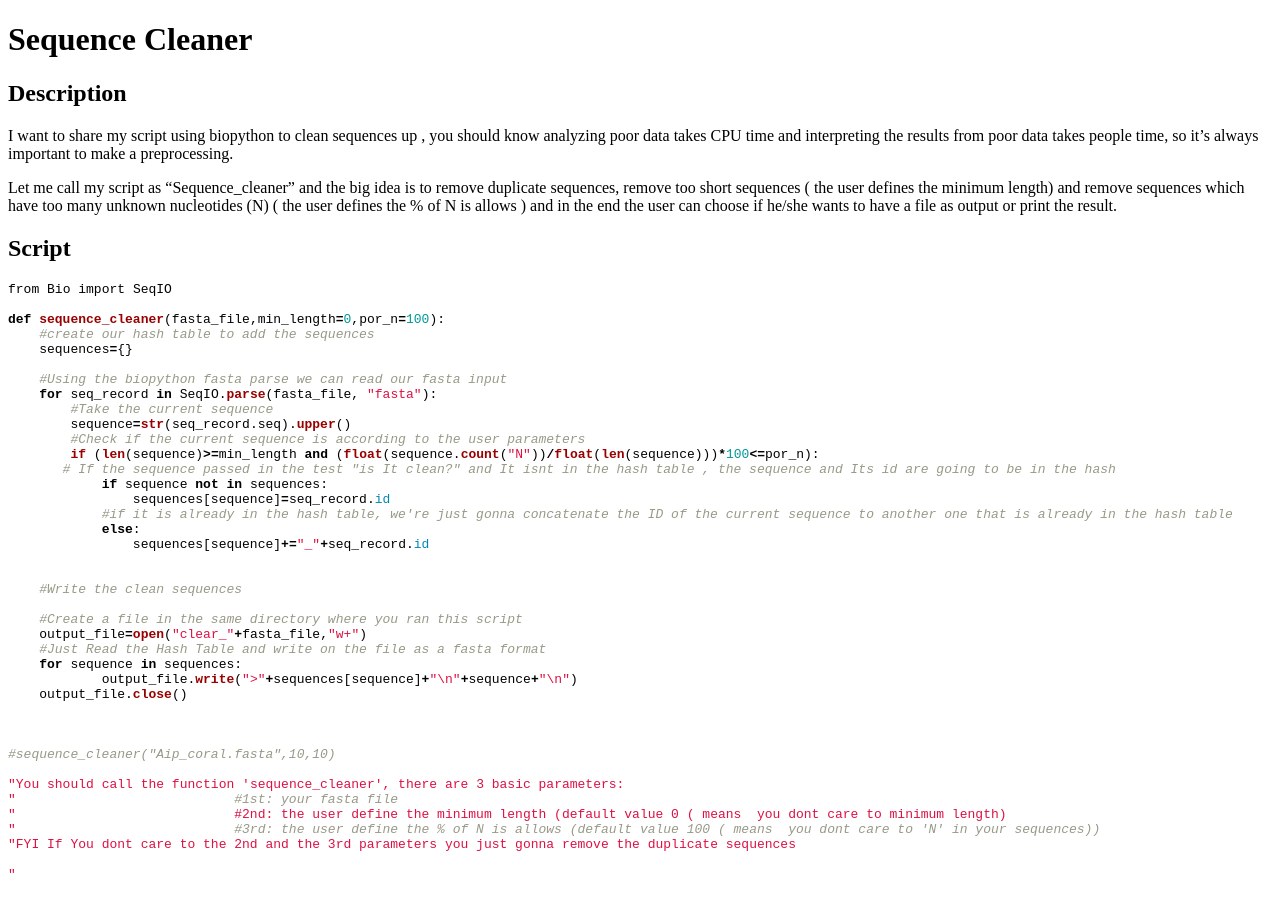
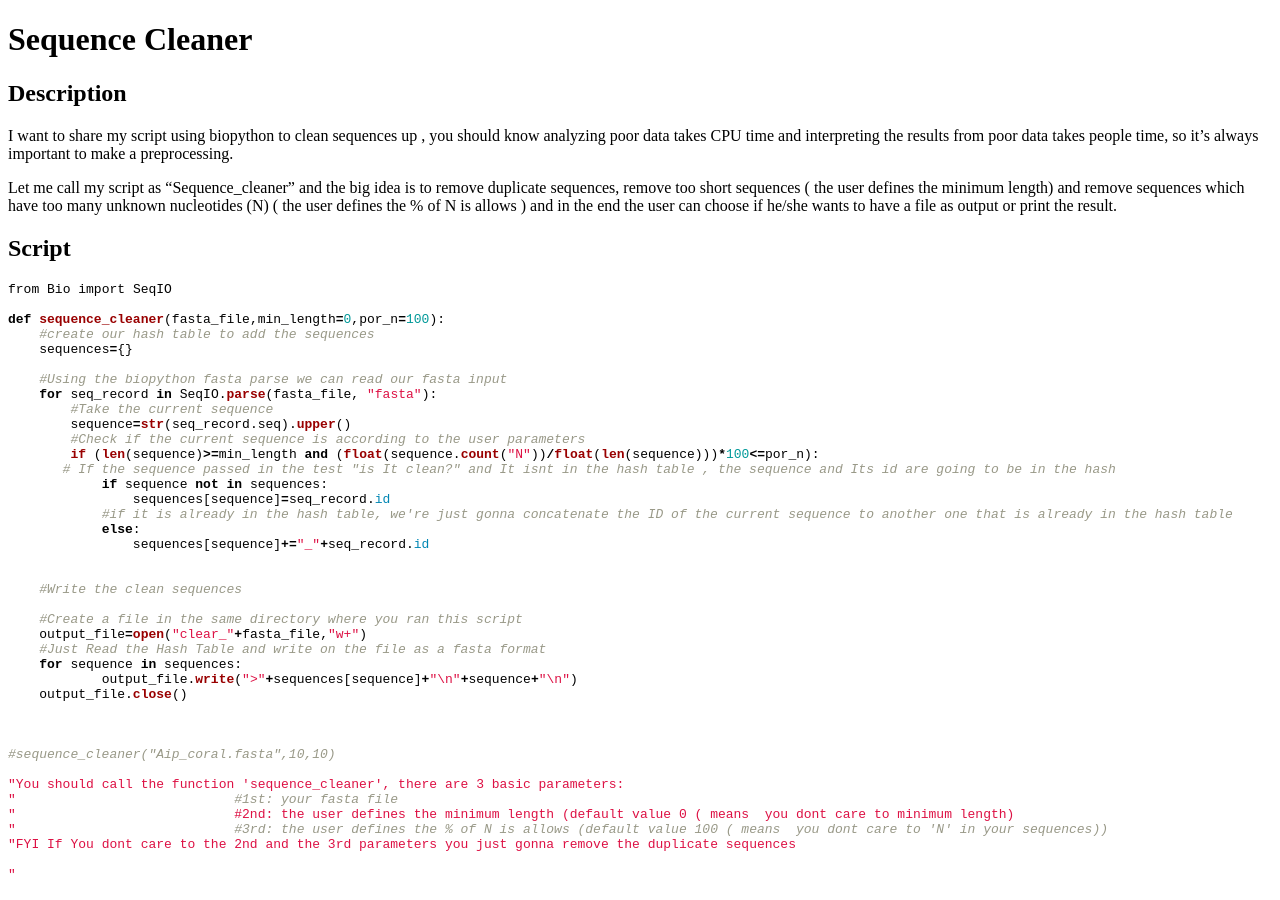
Before and after one commit to biopython/biopython.github.io, a Jekyll site: the page built from wiki/Sequence_Cleaner.md, in a window 1280 px wide. Built offline with Jekyll 4.4.1, drawn with Linux system fonts in a browser that asks for light colours.

Commit message:
/* Script */

```diff
--- a/wiki/Sequence_Cleaner.md
+++ b/wiki/Sequence_Cleaner.md
@@ -58,8 +58,8 @@ def sequence_cleaner(fasta_file,min_length=0,por_n=100):
 
 "You should call the function 'sequence_cleaner', there are 3 basic parameters:
 "                            #1st: your fasta file
-"                            #2nd: the user define the minimum length (default value 0 ( means  you dont care to minimum length)
-"                            #3rd: the user define the % of N is allows (default value 100 ( means  you dont care to 'N' in your sequences))
+"                            #2nd: the user defines the minimum length (default value 0 ( means  you dont care to minimum length)
+"                            #3rd: the user defines the % of N is allows (default value 100 ( means  you dont care to 'N' in your sequences))
 "FYI If You dont care to the 2nd and the 3rd parameters you just gonna remove the duplicate sequences
 
 "
```
Also changed, not shown: 1 other file.
